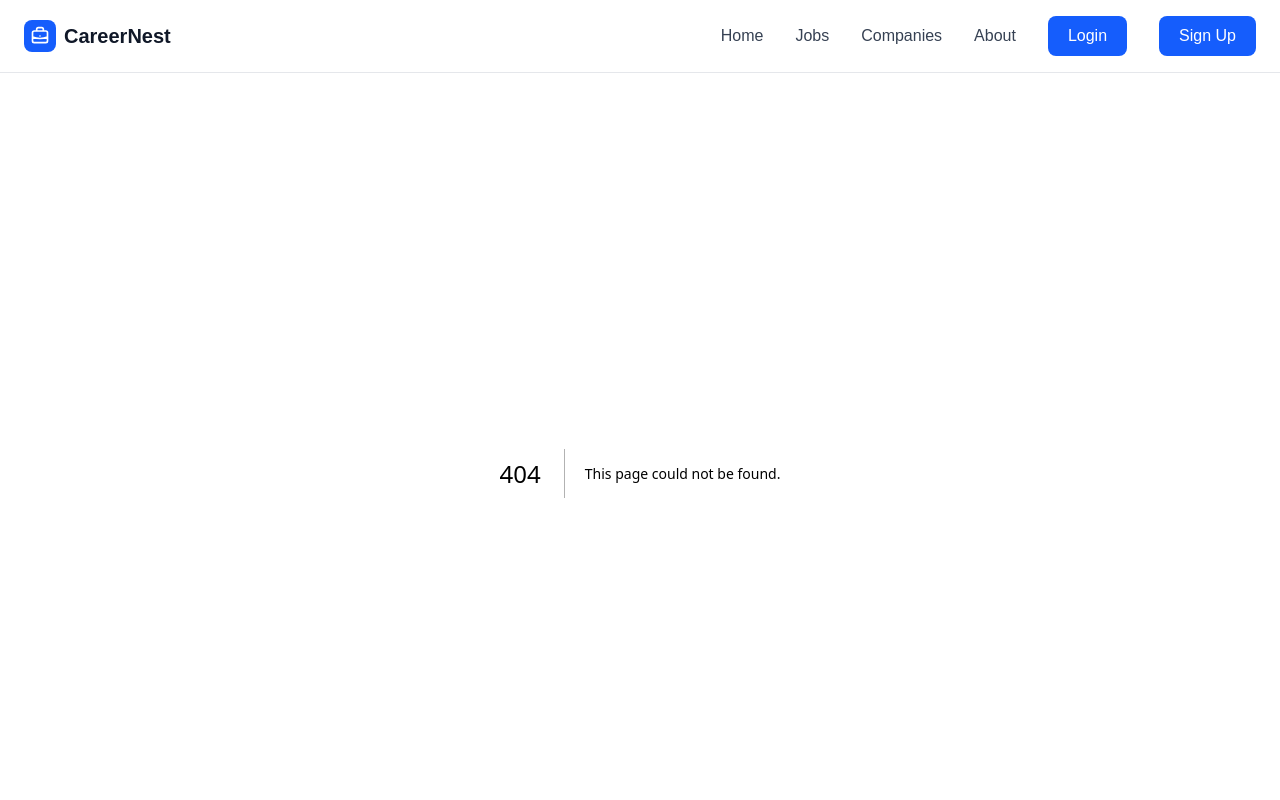
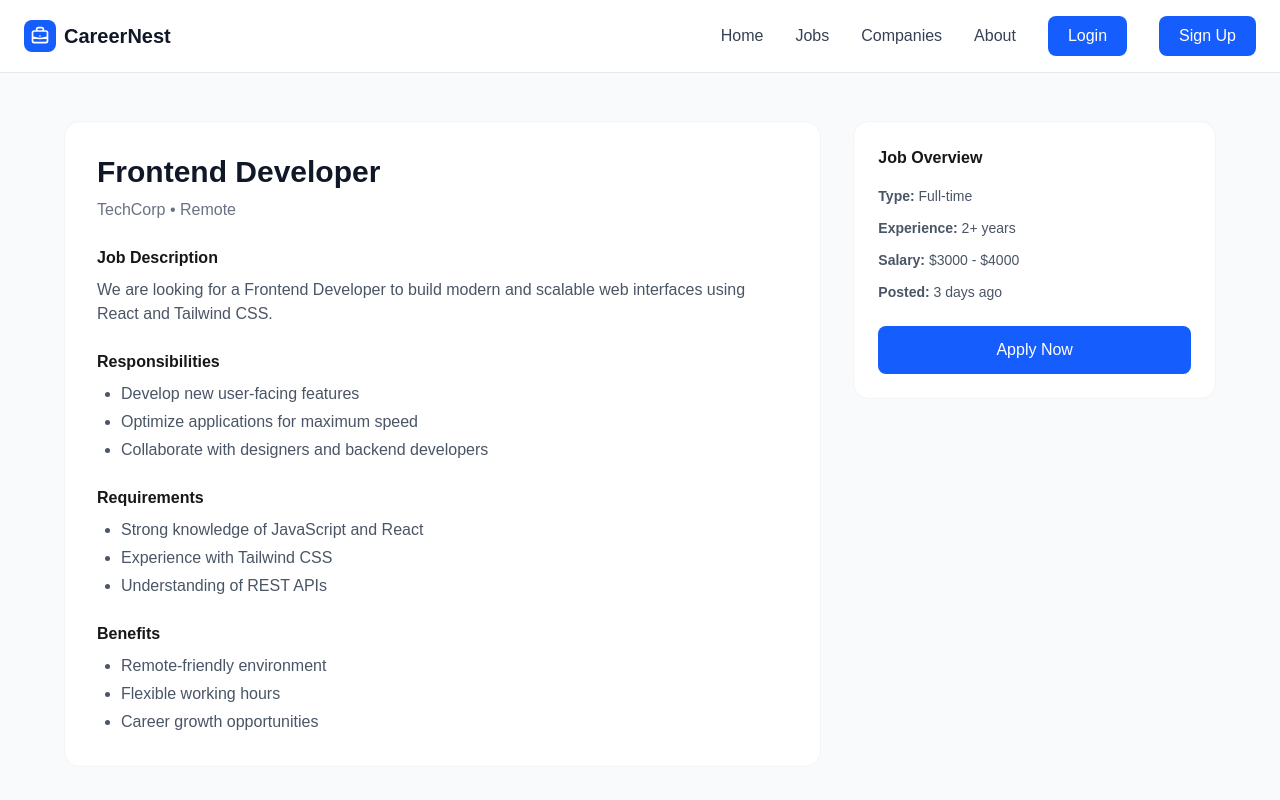
Before and after one commit to Mounirkheloufi/career-nest, a Next.js app: page /jobs/1 in a window 1280 px wide. Before the commit this address had no page. Shown: the top 800 px of the page. Built offline with nearby package versions, Linux system fonts and the light colour scheme.

Commit message:
feat: jobs page & jobId page

```diff
--- /dev/null
+++ b/app/jobs/[id]/page.tsx
@@ -0,0 +1,88 @@
+import { jobs } from "@/data/jobs";
+import { notFound } from "next/navigation";
+
+type Props = {
+  params: { id: string };
+};
+
+export function generateStaticParams() {
+  return jobs.map(job => ({
+    id: job.id,
+  }));
+}
+
+export default function JobDetailsPage({ params }: Props) {
+  const job = jobs.find(j => j.id === params.id);
+
+  if (!job) return notFound();
+
+  return (
+    <main className="min-h-screen bg-gray-50 px-6 py-12">
+      <div className="max-w-6xl mx-auto grid grid-cols-1 lg:grid-cols-3 gap-8">
+
+        {/* Main content */}
+        <div className="lg:col-span-2 bg-white p-8 rounded-2xl border border-gray-100">
+          <h1 className="text-3xl font-bold text-gray-900 mb-2">
+            {job.title}
+          </h1>
+          <p className="text-gray-500 mb-6">
+            {job.company} • {job.location}
+          </p>
+
+          {/* Description */}
+          <section className="mb-6">
+            <h2 className="font-semibold mb-2">Job Description</h2>
+            <p className="text-gray-600">{job.description}</p>
+          </section>
+
+          {/* Responsibilities */}
+          <section className="mb-6">
+            <h2 className="font-semibold mb-2">Responsibilities</h2>
+            <ul className="list-disc pl-6 text-gray-600 space-y-1">
+              {job.responsibilities.map((item, i) => (
+                <li key={i}>{item}</li>
+              ))}
+            </ul>
+          </section>
+
+          {/* Requirements */}
+          <section className="mb-6">
+            <h2 className="font-semibold mb-2">Requirements</h2>
+            <ul className="list-disc pl-6 text-gray-600 space-y-1">
+              {job.requirements.map((item, i) => (
+                <li key={i}>{item}</li>
+              ))}
+            </ul>
+          </section>
+
+          {/* Benefits */}
+          <section>
+            <h2 className="font-semibold mb-2">Benefits</h2>
+            <ul className="list-disc pl-6 text-gray-600 space-y-1">
+              {job.benefits.map((item, i) => (
+                <li key={i}>{item}</li>
+              ))}
+            </ul>
+          </section>
+        </div>
+
+        {/* Sidebar */}
+        <aside className="bg-white p-6 rounded-2xl border border-gray-100 h-fit">
+          <h3 className="font-semibold mb-4">Job Overview</h3>
+
+          <div className="space-y-3 text-sm text-gray-600">
+            <p><strong>Type:</strong> {job.type}</p>
+            <p><strong>Experience:</strong> {job.experience}</p>
+            <p><strong>Salary:</strong> {job.salary}</p>
+            <p><strong>Posted:</strong> {job.postedAt}</p>
+          </div>
+
+          <button className="mt-6 w-full bg-blue-600 text-white py-3 rounded-lg hover:bg-blue-700 transition">
+            Apply Now
+          </button>
+        </aside>
+
+      </div>
+    </main>
+  );
+}
--- /dev/null
+++ b/app/jobs/page.tsx
@@ -0,0 +1,38 @@
+import { jobs } from "@/data/jobs";
+import JobCard from "@/components/jobs/JobCard";
+import JobFilter from "@/components/jobs/JobFilter";
+
+export default function JobsPage() {
+  return (
+    <main className="min-h-screen bg-gray-50 px-6 py-12">
+      <div className="max-w-7xl mx-auto">
+
+        {/* Title */}
+        <div className="mb-10 text-center">
+          <h1 className="text-4xl font-bold text-gray-900">
+            Find Your Next Opportunity
+          </h1>
+          <p className="text-gray-600 mt-2">
+            Browse jobs from top companies
+          </p>
+        </div>
+
+        <div className="grid grid-cols-1 lg:grid-cols-4 gap-8">
+
+          {/* Sidebar */}
+          <div className="lg:col-span-1">
+            <JobFilter />
+          </div>
+
+          {/* Jobs list */}
+          <div className="lg:col-span-3 space-y-6">
+            {jobs.map(job => (
+              <JobCard key={job.id} job={job} />
+            ))}
+          </div>
+
+        </div>
+      </div>
+    </main>
+  );
+}
```
